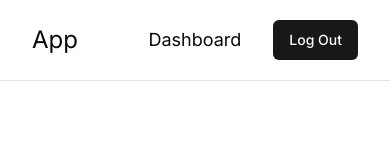
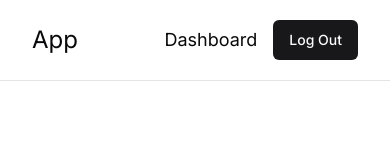
Before and after one commit to nicholascostadev/login-project-search, a Next.js app: page /dashboard in a window 390 px wide. Shown: the top 160 px of the page. Built offline with nearby package versions, Linux system fonts and the light colour scheme; sample sign-in values are in the browser's storage.

Commit message:
style: fix responsiveness issue on editor and navbar

```diff
--- a/src/components/navbar.tsx
+++ b/src/components/navbar.tsx
@@ -22,7 +22,7 @@ export function Navbar() {
             App
           </Link>
         </div>
-        <div className="flex items-center gap-8">
+        <div className="flex items-center gap-4 sm:gap-8">
           {!isPending ? (
             user ? (
               <>
--- a/src/components/rich-text-editor/styles.scss
+++ b/src/components/rich-text-editor/styles.scss
@@ -1,6 +1,6 @@
 /* Basic editor styles */
 .tiptap {
-    @apply border border-gray-300 rounded-lg p-4 w-full h-[500px];
+    @apply border border-gray-300 rounded-lg p-4 w-full min-h-[500px];
 
     > * + * {
     margin-top: 0.75em;
```
